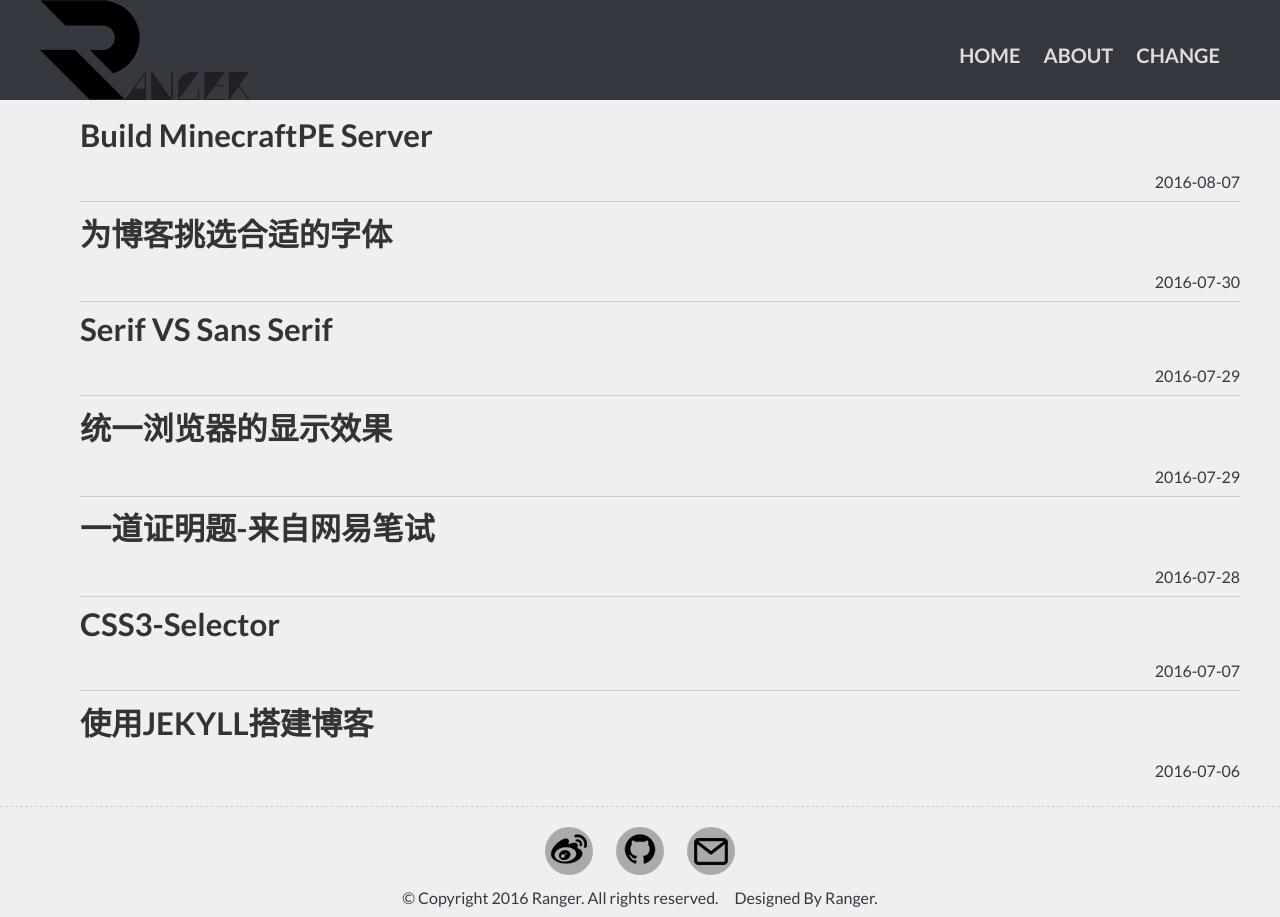
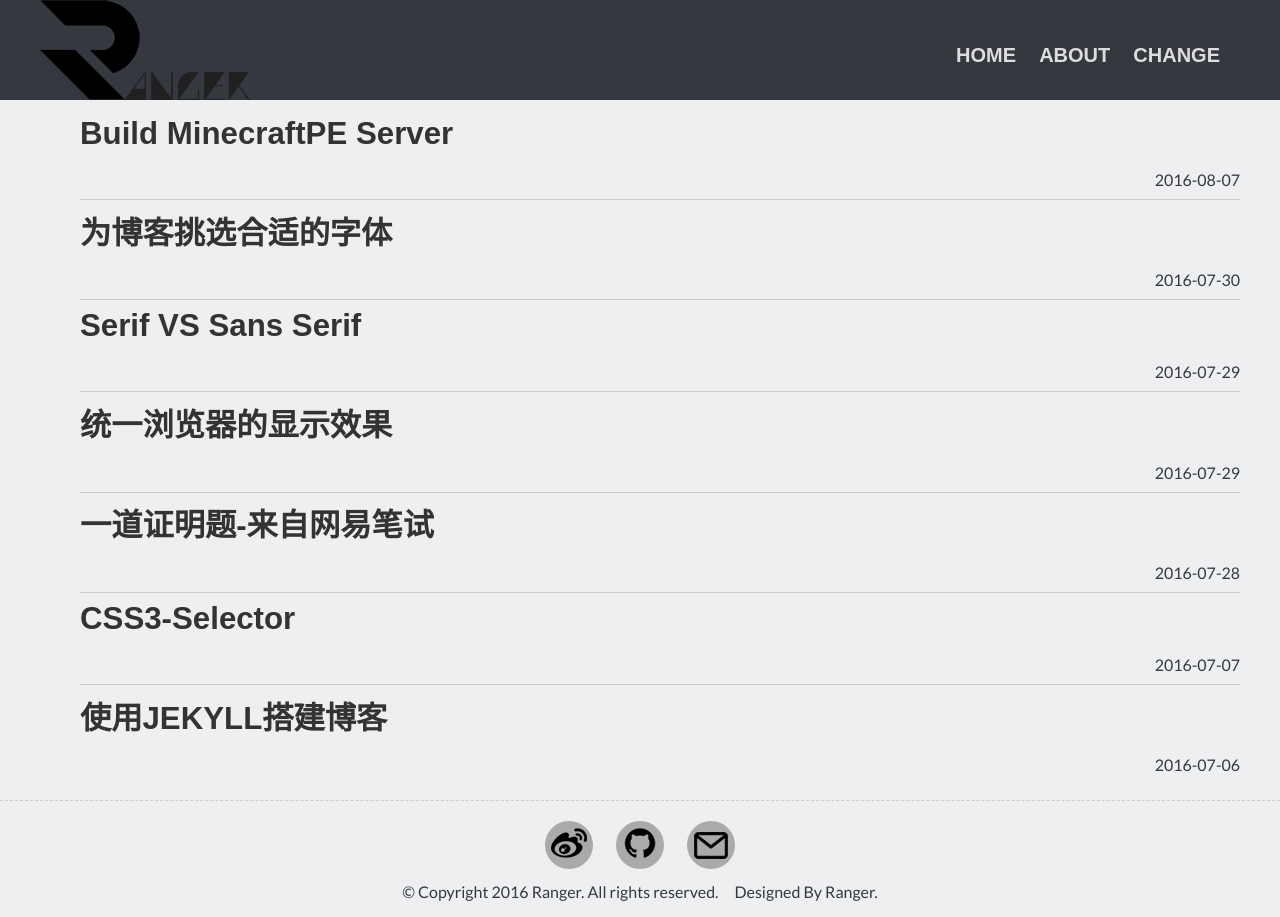
Before and after one commit to RangerChen/RangerChen.github.io, a Jekyll site: the page built from index.html, in a window 1280 px wide. Built offline with Jekyll 4.4.1, drawn with Linux system fonts in a browser that asks for light colours.

Commit message:
update: rollback title font style @ reset.scss.

```diff
--- a/_sass/_reset.scss
+++ b/_sass/_reset.scss
@@ -23,7 +23,7 @@
 
 }
 h1,h2,h3,h4,h5,h6{
-  font-family:"Lato",Arial,Helvetica,sans-serif,"\5b8b\4f53";
+  font-family:"Microsoft YaHei",Arial,Helvetica,sans-serif,"\5b8b\4f53";
   margin: 0.25em 0;
 }
 h1{font-size: $type-size-h1;}
```
